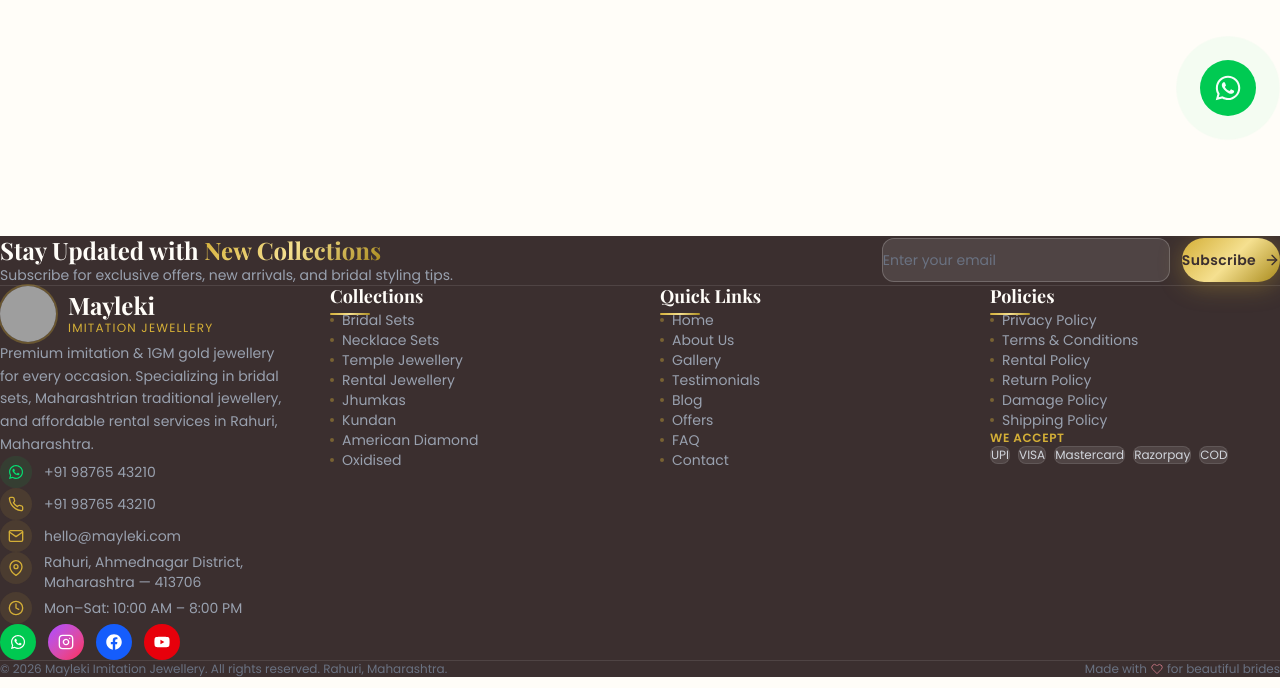
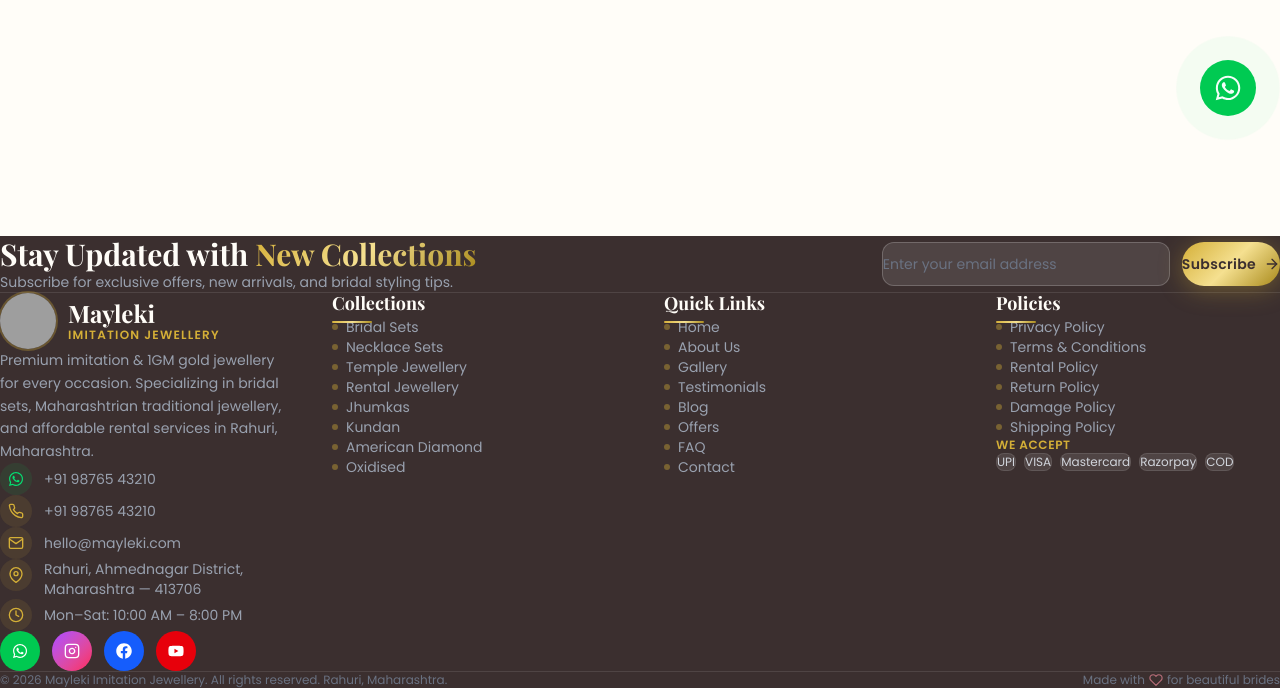
Before and after one commit to audu0132/Mayleki_Imitation, a React (Vite) app in the folder frontend/: page /checkout in a window 1280 px wide. Shown: the part 660-1348 px from the top of the page. Built offline with nearby package versions, Linux system fonts and the light colour scheme; grey boxes are pictures that could not be loaded; a web font is replaced by a local one.

Commit message:
feat: initialize frontend application structure and implement checkout payment flow with Razorpay integration

```diff
--- a/frontend/src/components/layout/Footer.jsx
+++ b/frontend/src/components/layout/Footer.jsx
@@ -21,7 +21,7 @@
     { label: "Home", href: "/" },
     { label: "About Us", href: "/about" },
     { label: "Gallery", href: "/gallery" },
-    { label: "Testimonials", href: "/testimonials" },
+    { label: "Testimonials", href: "/#testimonials" },
     { label: "Blog", href: "/blog" },
     { label: "Offers", href: "/offers" },
     { label: "FAQ", href: "/faq" },
@@ -49,36 +49,36 @@
 
 export default function Footer() {
   return (
-    <footer className="bg-dark-brown text-cream relative overflow-hidden">
+    <footer className="bg-dark-brown text-cream relative overflow-hidden mt-16 md:mt-24">
 
       {/* Newsletter Section */}
       <div className="border-b border-white/10">
         <motion.div
-          className="container-luxury py-10"
+          className="container-luxury py-12 md:py-16"
           initial="hidden"
           whileInView="visible"
           viewport={{ once: true, margin: "-100px" }}
           variants={fadeInUp}
         >
-          <div className="flex flex-col md:flex-row items-center justify-between gap-6">
-            <div>
-              <h3 className="font-playfair text-2xl font-bold text-cream">
+          <div className="flex flex-col md:flex-row items-center justify-between gap-6 md:gap-8">
+            <div className="text-center md:text-left">
+              <h3 className="font-playfair text-2xl md:text-3xl font-bold text-cream">
                 Stay Updated with <span className="text-gold-gradient">New Collections</span>
               </h3>
-              <p className="font-poppins text-sm text-gray-400 mt-1">
+              <p className="font-poppins text-sm text-gray-400 mt-1.5 max-w-lg">
                 Subscribe for exclusive offers, new arrivals, and bridal styling tips.
               </p>
             </div>
             <form
               onSubmit={(e) => e.preventDefault()}
-              className="flex gap-3 w-full md:w-auto"
+              className="flex flex-col sm:flex-row items-center gap-3 w-full md:w-auto"
             >
               <input
                 type="email"
-                placeholder="Enter your email"
-                className="flex-1 md:w-72 px-4 py-3 rounded-xl bg-white/10 border border-white/20 text-cream placeholder:text-gray-500 font-poppins text-sm focus:outline-none focus:border-gold transition-colors"
+                placeholder="Enter your email address"
+                className="w-full sm:w-72 px-4 py-3 h-[44px] rounded-xl bg-white/10 border border-white/20 text-cream placeholder:text-gray-500 font-poppins text-sm focus:outline-none focus:border-gold transition-colors"
               />
-              <button type="submit" className="btn-gold whitespace-nowrap">
+              <button type="submit" className="btn-gold h-[44px] whitespace-nowrap w-full sm:w-auto">
                 Subscribe <FiArrowRight className="w-4 h-4" />
               </button>
             </form>
@@ -87,9 +87,9 @@
       </div>
 
       {/* Main Footer Content */}
-      <div className="container-luxury py-16">
+      <div className="container-luxury pt-20 md:pt-24 pb-12 md:pb-16">
         <motion.div
-          className="grid grid-cols-1 sm:grid-cols-2 lg:grid-cols-4 gap-10"
+          className="grid grid-cols-1 sm:grid-cols-2 lg:grid-cols-4 gap-8 lg:gap-12"
           initial="hidden"
           whileInView="visible"
           viewport={{ once: true, margin: "-100px" }}
@@ -99,13 +99,13 @@
           {/* Brand Column */}
           <motion.div variants={fadeInUp} className="space-y-6">
             <div className="flex items-center gap-3">
-              <div className="w-14 h-14 rounded-full overflow-hidden ring-2 ring-gold/30">
+              <div className="w-14 h-14 rounded-full overflow-hidden ring-2 ring-gold/30 flex-shrink-0">
                 <img src="/logo.png" alt="Mayleki" className="w-full h-full object-cover"
                   onError={(e) => { e.target.style.display="none"; }} />
               </div>
               <div>
                 <h2 className="font-playfair text-2xl font-bold text-cream">Mayleki</h2>
-                <p className="font-poppins text-xs tracking-widest text-gold uppercase">
+                <p className="font-poppins text-xs tracking-widest text-gold uppercase font-semibold">
                   Imitation Jewellery
                 </p>
               </div>
@@ -117,21 +117,21 @@
             </p>
 
             {/* Contact Info */}
-            <div className="space-y-3">
+            <div className="space-y-3.5">
               <a href="https://wa.me/919876543210" className="flex items-center gap-3 text-sm font-poppins text-gray-400 hover:text-gold transition-colors group">
-                <div className="w-8 h-8 rounded-full bg-green-500/10 flex items-center justify-center group-hover:bg-green-500/20">
+                <div className="w-8 h-8 rounded-full bg-green-500/10 flex items-center justify-center group-hover:bg-green-500/20 flex-shrink-0">
                   <FaWhatsapp className="w-4 h-4 text-green-400" />
                 </div>
                 +91 98765 43210
               </a>
               <a href="tel:+919876543210" className="flex items-center gap-3 text-sm font-poppins text-gray-400 hover:text-gold transition-colors group">
-                <div className="w-8 h-8 rounded-full bg-gold/10 flex items-center justify-center group-hover:bg-gold/20">
+                <div className="w-8 h-8 rounded-full bg-gold/10 flex items-center justify-center group-hover:bg-gold/20 flex-shrink-0">
                   <FiPhone className="w-4 h-4 text-gold" />
                 </div>
                 +91 98765 43210
               </a>
               <a href="mailto:hello@mayleki.com" className="flex items-center gap-3 text-sm font-poppins text-gray-400 hover:text-gold transition-colors group">
-                <div className="w-8 h-8 rounded-full bg-gold/10 flex items-center justify-center group-hover:bg-gold/20">
+                <div className="w-8 h-8 rounded-full bg-gold/10 flex items-center justify-center group-hover:bg-gold/20 flex-shrink-0">
                   <FiMail className="w-4 h-4 text-gold" />
                 </div>
                 hello@mayleki.com
@@ -151,7 +151,7 @@
             </div>
 
             {/* Social Links */}
-            <div className="flex items-center gap-3">
+            <div className="flex items-center gap-3 pt-2">
               {[
                 { icon: FaWhatsapp, href: "https://wa.me/919876543210", bg: "bg-green-500", label: "WhatsApp" },
                 { icon: FiInstagram, href: "#", bg: "bg-gradient-to-br from-purple-500 to-rose-500", label: "Instagram" },
@@ -164,7 +164,7 @@
                   target="_blank"
                   rel="noopener noreferrer"
                   aria-label={label}
-                  className={`w-9 h-9 rounded-full ${bg} flex items-center justify-center text-white hover:scale-110 hover:shadow-lg transition-all duration-200`}
+                  className={`w-10 h-10 rounded-full ${bg} flex items-center justify-center text-white hover:scale-110 hover:shadow-lg transition-all duration-200`}
                 >
                   <Icon className="w-4 h-4" />
                 </a>
@@ -178,14 +178,14 @@
               Collections
               <span className="absolute -bottom-2 left-0 w-10 h-0.5 bg-gold-gradient rounded-full" />
             </h4>
-            <ul className="space-y-3">
+            <ul className="space-y-3.5">
               {FOOTER_LINKS.collections.map((link) => (
                 <li key={link.label}>
                   <Link
                     to={link.href}
                     className="font-poppins text-sm text-gray-400 hover:text-gold transition-colors flex items-center gap-2 group"
                   >
-                    <span className="w-1 h-1 rounded-full bg-gold/40 group-hover:bg-gold transition-colors" />
+                    <span className="w-1.5 h-1.5 rounded-full bg-gold/40 group-hover:bg-gold transition-colors" />
                     {link.label}
                   </Link>
                 </li>
@@ -199,14 +199,14 @@
               Quick Links
               <span className="absolute -bottom-2 left-0 w-10 h-0.5 bg-gold-gradient rounded-full" />
             </h4>
-            <ul className="space-y-3">
+            <ul className="space-y-3.5">
               {FOOTER_LINKS.quickLinks.map((link) => (
                 <li key={link.label}>
                   <Link
                     to={link.href}
                     className="font-poppins text-sm text-gray-400 hover:text-gold transition-colors flex items-center gap-2 group"
                   >
-                    <span className="w-1 h-1 rounded-full bg-gold/40 group-hover:bg-gold transition-colors" />
+                    <span className="w-1.5 h-1.5 rounded-full bg-gold/40 group-hover:bg-gold transition-colors" />
                     {link.label}
                   </Link>
                 </li>
@@ -220,14 +220,14 @@
               Policies
               <span className="absolute -bottom-2 left-0 w-10 h-0.5 bg-gold-gradient rounded-full" />
             </h4>
-            <ul className="space-y-3 mb-8">
+            <ul className="space-y-3.5 mb-8">
               {FOOTER_LINKS.policies.map((link) => (
                 <li key={link.label}>
                   <Link
                     to={link.href}
                     className="font-poppins text-sm text-gray-400 hover:text-gold transition-colors flex items-center gap-2 group"
                   >
-                    <span className="w-1 h-1 rounded-full bg-gold/40 group-hover:bg-gold transition-colors" />
+                    <span className="w-1.5 h-1.5 rounded-full bg-gold/40 group-hover:bg-gold transition-colors" />
                     {link.label}
                   </Link>
                 </li>
@@ -253,16 +253,16 @@
 
       {/* Bottom Bar */}
       <div className="border-t border-white/10">
-        <div className="container-luxury py-5 flex flex-col sm:flex-row items-center justify-between gap-3">
-          <p className="font-poppins text-xs text-gray-500 text-center">
-            © {new Date().getFullYear()} Mayleki Imitation Jewellery. All rights reserved.
-            Rahuri, Maharashtra.
+        <div className="container-luxury py-6 flex flex-col sm:flex-row items-center justify-between gap-3">
+          <p className="font-poppins text-xs text-gray-500 text-center sm:text-left">
+            © {new Date().getFullYear()} Mayleki Imitation Jewellery. All rights reserved. Rahuri, Maharashtra.
           </p>
           <p className="font-poppins text-xs text-gray-500 flex items-center gap-1">
-            Made with <FiHeart className="w-3 h-3 text-rose-gold" /> for beautiful brides
+            Made with <FiHeart className="w-3.5 h-3.5 text-rose-gold" /> for beautiful brides
           </p>
         </div>
       </div>
+
     </footer>
   );
 }
```
